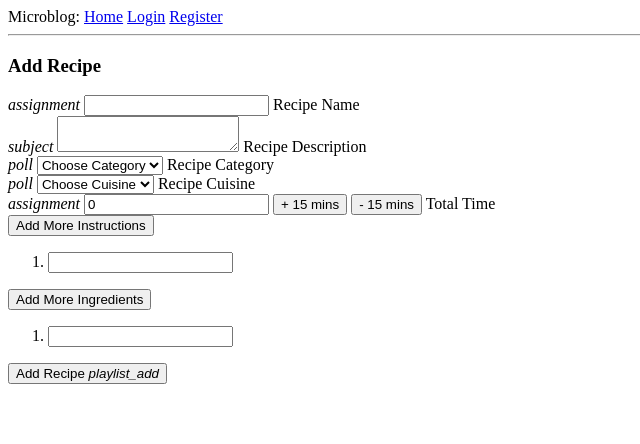
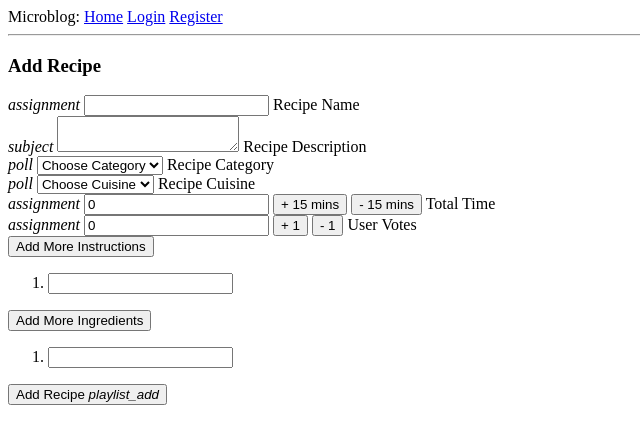
Before and after one commit to ramblingbarney/refactored-funicular, a Python web app: template templates/add_recipe.html in a window 1280 px wide. Shown: the top 444 px of the page, without its empty margins (0-640 px from the left). Run offline with Jinja, Linux system fonts and the light colour scheme; the template is opened without the code that fills it, so the values that code supplies are empty; some libraries are stand-ins or nearby versions.

Commit message:
- Added User Votes to Recipe fixtures for unit tests - Added User Votes to Recipe Heading - Added User Votes to templates 'add_recipe.html', 'edit_recipe.html', 'show_recipe.html' and 'get_recipes.html' - Updated unit tests;   - test_add_recipe_headings   - test_add_recipe_descriptions

```diff
--- a/templates/add_recipe.html
+++ b/templates/add_recipe.html
@@ -16,10 +16,15 @@ $(document).ready(function() {
     var minus_15_button = $(".minus_15_button"); //Add button ID insstructions
     var totalTime = 0;
 
+    var plus_1_vote_button = $(".plus_1_vote_button"); //Add button ID insstructions
+    var minus_1_vote_button = $(".minus_1_vote_button"); //Add button ID insstructions
+    var recipeVotes = 0;
+
     var x = 1; //initlal text box count & used for instruction field name instruction[x]
     var y = 1; //initlal text box count & used for ingredient field name ingredient[x]
 
     document.getElementById('total-time').value =  totalTime;
+    document.getElementById('user-votes').value =  recipeVotes;
 
     $(add_button_instructions).click(function(e){ //on add input button click
         e.preventDefault();
@@ -51,6 +56,18 @@ $(document).ready(function() {
           totalTime -= 15;
           document.getElementById('total-time').value = totalTime;
         }
+    });
+
+    $(plus_1_vote_button).click(function(e){ //on add input button click
+        e.preventDefault();
+        recipeVotes += 1;
+        document.getElementById('user-votes').value = recipeVotes
+    });
+
+    $(minus_1_vote_button).click(function(e){ //on add input button click
+        e.preventDefault();
+        recipeVotes -= 1;
+        document.getElementById('user-votes').value = recipeVotes
     });
 
     $(wrapper_ingredients).on("click",".remove_field_ingredients", function(e){ //user click on remove text
@@ -115,6 +132,15 @@ $(document).ready(function() {
         </div>
         <div class="row">
           <div class="input-field col s12">
+              <i class="material-icons prefix">assignment</i>
+              <input id="user-votes" name="user_votes" type="text" required>
+              <button class="plus_1_vote_button" type="button"> + 1</button>
+              <button class="minus_1_vote_button" type="button"> - 1</button>
+              <label for="icon_prefix">User Votes</label>
+          </div>
+        </div>
+        <div class="row">
+          <div class="input-field col s12">
             <button class="add_field_button_instructions" type="button">Add More Instructions</button>
             <div>
               <ol class="input_fields_wrap_instructions">
--- a/templates/get_recipes.html
+++ b/templates/get_recipes.html
@@ -6,9 +6,7 @@
           <li>
               <div class="collapsible-header">
                   <div class="recipe-header col s9">
-                      <strong>{{recipe.recipe_name}} - {{recipe.category_name[0]['category_name']}} - {{recipe.cuisine_name[0]['cuisine_name']}} - {{recipe.total_time}} Minutes to Prepare</strong>
-
-                      <!-- TODO: votes to the recipe header -->
+                      <strong>{{recipe.recipe_name}} - {{recipe.category_name[0]['category_name']}} - {{recipe.cuisine_name[0]['cuisine_name']}} - {{recipe.total_time}} Minutes to Prepare - User Votes: {{recipe.user_votes}}</strong>
                   </div>
               </div>
               <div class="collapsible-body recipe-description">
--- a/templates/show_recipe.html
+++ b/templates/show_recipe.html
@@ -54,6 +54,11 @@
   </div>
 </div>
 <div class="row">
+  <div class="user-votes col s9">User Votes:
+      <strong>{{recipes.user_votes}}</strong>
+  </div>
+</div>
+<div class="row">
   <a href="{{url_for('edit_recipe', recipe_id=recipes._id)}}" class="waves-effect waves-light btn btn_small blue edit_recipe_button">Edit</a>
   <a href="{{url_for('delete_recipe', recipe_id=recipes._id)}}" class="waves-effect waves-light btn btn_small blue delete_recipe_button">Delete</a>
   <a href="{{url_for('get_recipes')}}" class="waves-effect waves-light btn btn_small blue show_all_recipes_button">Show All Recipes</a>
```
Also changed, not shown: app.py (+5 -2 lines), templates/edit_recipe.html (+22 -0 lines), tests/test_front_end.py (+13 -10 lines).
